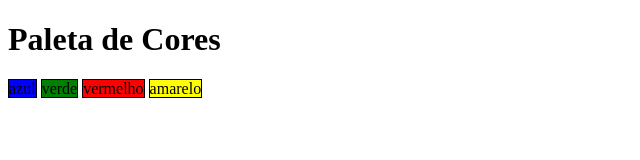
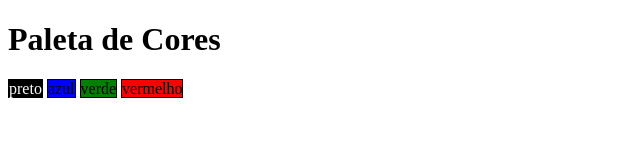
Before and after one commit to Danieldsvn/pixels_art, a website: page index.html in a window 1280 px wide. Shown: the whole page, without its empty margins (0-640 px from the left). Drawn offline with Linux system fonts and the light colour scheme.

Commit message:
requisito 3 concluido

```diff
--- a/index.html
+++ b/index.html
@@ -10,10 +10,10 @@
 <body>
     <h1 id='title'>Paleta de Cores</h1>
     <div id='color-palette'>
+        <spam class="color" id='black'>preto</spam>
         <spam class="color" id='blue'>azul</spam>
         <spam class="color" id='green'>verde</spam>
         <spam class="color" id='red'>vermelho</spam>
-        <spam class="color" id='yellow'>amarelo</spam>
     </div>
 
 
--- a/style.css
+++ b/style.css
@@ -1,3 +1,7 @@
+#black {
+    color: white;
+    background-color: black;
+}
 #blue {
     background-color: blue;
 }
@@ -7,9 +11,6 @@
 #red {
     background-color: red;
 }
-#yellow {
-    background-color: yellow;
-}
 .color {
     border: black solid 1px;
 }
```
Also changed, not shown: cypress/screenshots/project.spec.js/4 - Adicione à página um quadro de pixels, com 25 pixels -- Verifica se o quadro de pixels possui o `id` denominado `pixel-board` (failed).png (added).
